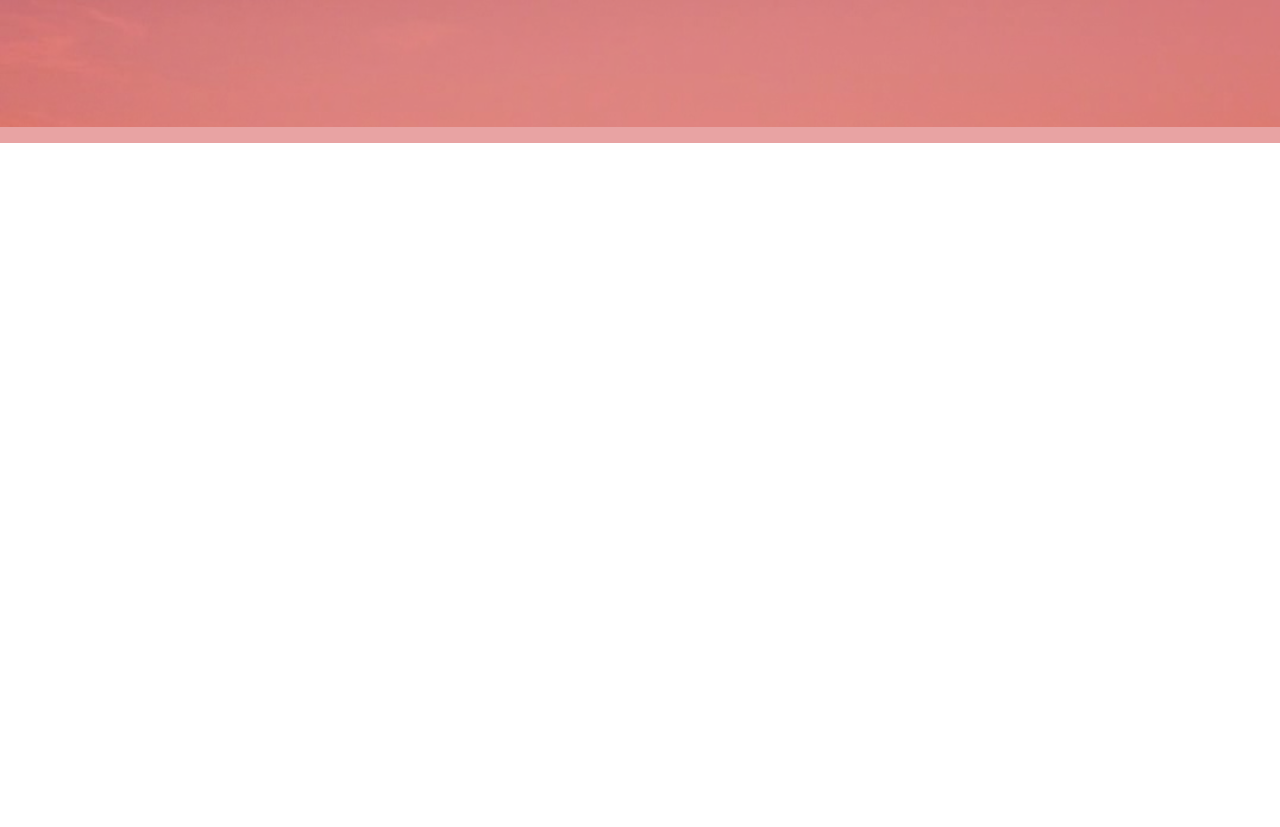
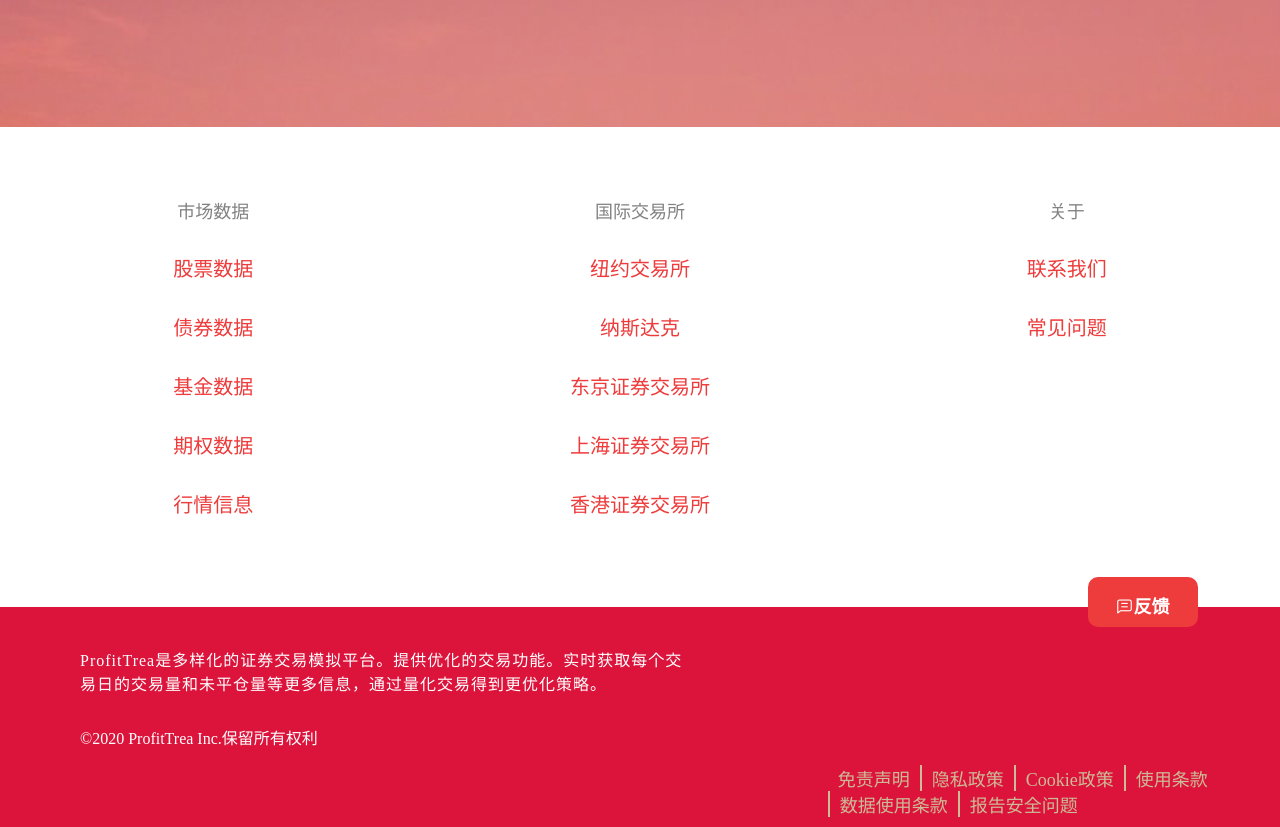
Before and after one commit to 1284496419/ProfitTrea-Font, a Vue app: page /#/ in a window 1280 px wide. Shown: the part 1742-2569 px from the top of the page. Before the commit the page ends 1885 px from the top, so only its background shows below. Built offline with nearby package versions, Linux system fonts and the light colour scheme; the HTML template or start-up script is replaced by a standard one.

Commit message:
style:完成首页布局的修改

```diff
--- a/src/components/Footer.vue
+++ b/src/components/Footer.vue
@@ -9,10 +9,10 @@
     <el-row>
       <el-col :span="24">
         <!-- <div id="words"> -->
-          <p id="w-content">
+          <p class="copyright" id="w-content">
             ProfitTrea是多样化的证券交易模拟平台。提供优化的交易功能。实时获取每个交易日的交易量和未平仓量等更多信息，通过量化交易得到更优化策略。
           </p>
-          <span id="tag">&#169;2020 ProfitTrea Inc.保留所有权利</span>
+          <span id="tag" class="copyright">&#169;2020 ProfitTrea Inc.保留所有权利</span>
           <ul>
             <li id="statement">免责声明</li>
             <li>隐私政策</li>
@@ -55,6 +55,8 @@
   }
   .el-col{
     height: 100%;
+  }
+  .copyright{
     margin-left: 80px;
   }
   #w-content{
--- a/src/components/Footers.vue
+++ /dev/null
@@ -1,21 +0,0 @@
-<template>
-<div>
-  <Hfooter/>
-  <Footer/>
-</div>
-</template>
-
-<script>
-import Hfooter from '@/components/Hfooter.vue'
-import Footer from '@/components/Footer.vue'
-export default {
-  name: 'Footers',
-  components: {
-    Hfooter,
-    Footer
-  }
-}
-</script>
-
-<style scoped>
-</style>
--- a/src/components/Hfooter.vue
+++ b/src/components/Hfooter.vue
@@ -1,5 +1,5 @@
 <template>
-  <div id="hfooter">
+  <div class="hfooter">
     <el-row>
       <el-col :span="8">
         <ul>
--- a/src/components/index/Foot.vue
+++ b/src/components/index/Foot.vue
@@ -1,5 +1,5 @@
 <template>
-<div>
+<div class="foot">
   <Hfooter/>
   <Footer/>
 </div>
--- a/src/views/index.vue
+++ b/src/views/index.vue
@@ -2,7 +2,7 @@
   <div id="index">
     <topbar/>
     <Main></Main>
-    <!-- <Footer/> -->
+    <Footer/>
     <!-- <img src="../../static/images/profittrea.jpg" alt="图片正在加载中……" /> -->
   </div>
 </template>
@@ -11,13 +11,13 @@
 import topbar from '@/components/topbar.vue'
 import Main from '@/components/index/Main.vue'
 // import VolumeGraph from '@/components/VolumeGraph.vue'
-// import Footer from '@/components/index/Foot.vue'
+import Footer from '@/components/index/Foot.vue'
 export default {
   name: 'index',
   components: {
     topbar,
-    Main
-    // Footer
+    Main,
+    Footer
   }
 }
 </script>
--- a/src/views/market.vue
+++ b/src/views/market.vue
@@ -5,7 +5,7 @@
       <Warning></Warning>
       <Explore></Explore>
     </div>
-    <Footers></Footers>
+    <Foot></Foot>
   </div>
 </template>
 
@@ -13,14 +13,14 @@
 import topbar from '@/components/topbar.vue'
 import Warning from '@/components/market/Warning.vue'
 import Explore from '@/components/market/Explore.vue'
-import Footers from '@/components/Footers.vue'
+import Foot from '@/components/index/Foot.vue'
 export default {
   name: 'market',
   components: {
     topbar,
     Warning,
     Explore,
-    Footers
+    Foot
   }
 }
 </script>
--- a/src/views/transaction.vue
+++ b/src/views/transaction.vue
@@ -8,7 +8,7 @@
       <Cancel></Cancel>
       <Query></Query>
       <Capital></Capital>
-      <Footers></Footers>
+      <Foot></Foot>
     </div>
   </div>
 </template>
@@ -20,7 +20,7 @@ import Cancel from '@/components/transaction/Cancel.vue'
 import Capital from '@/components/transaction/Capital.vue'
 import Delivery from '@/components/transaction/Delivery.vue'
 import Query from '@/components/transaction/Query.vue'
-import Footers from '@/components/Footers.vue'
+import Foot from '@/components/index/Foot.vue'
 
 export default {
   name: 'transaction',
@@ -31,7 +31,7 @@ export default {
     Capital,
     Delivery,
     Query,
-    Footers
+    Foot
   }
 }
 </script>
```
